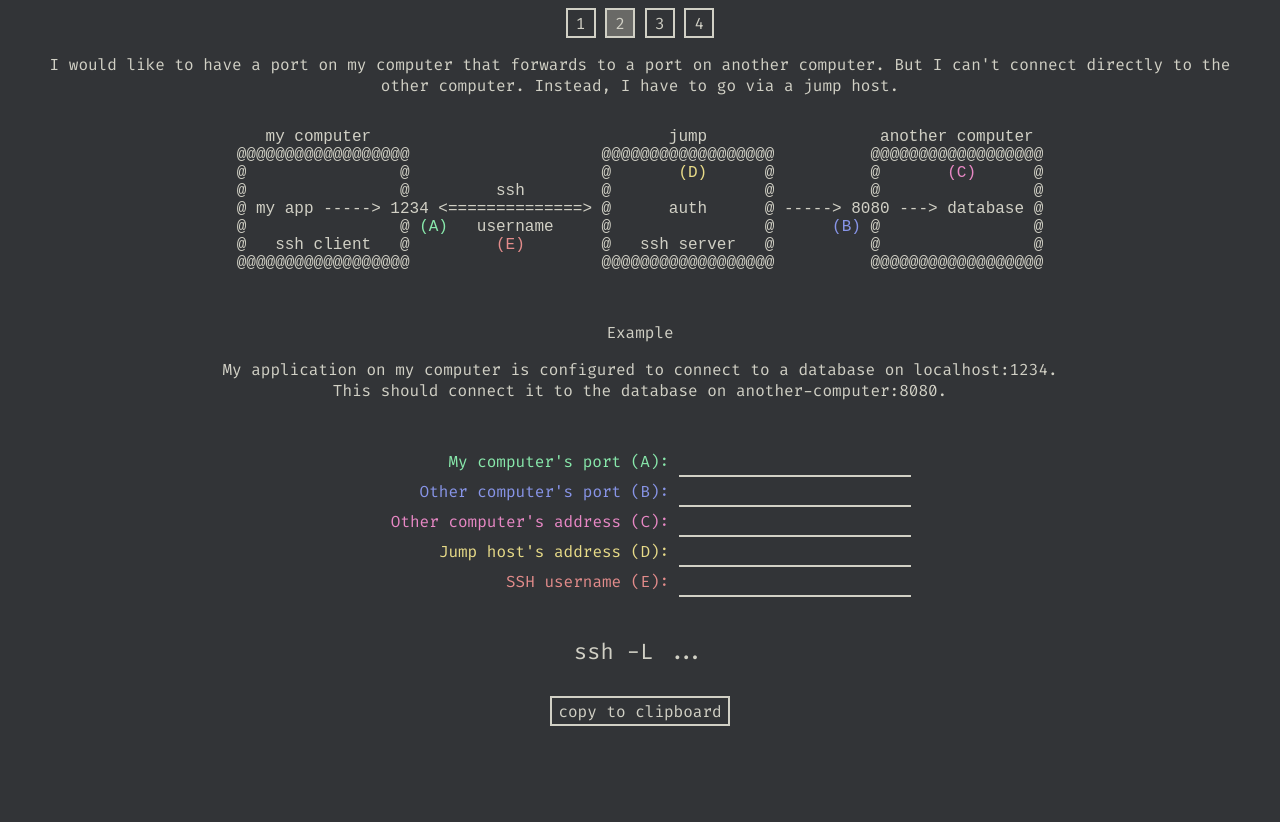
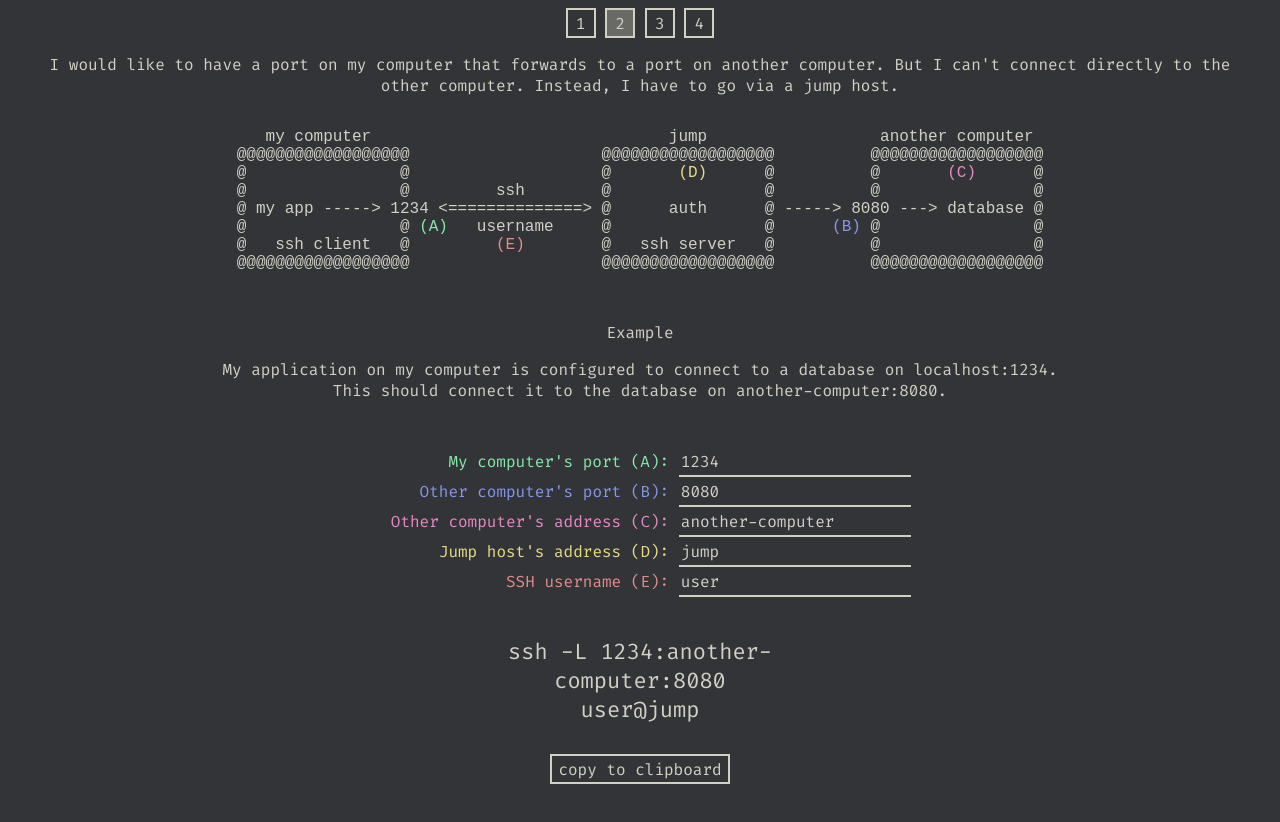
Before and after one commit to BarbieCue/ssh-wtf-web, a plain HTML site: page scenario2.html in a window 1280 px wide. Before the commit the page ends 800 px from the top, so only its background shows below. Drawn offline with Linux system fonts and the light colour scheme.

Commit message:
set input default values

```diff
--- a/scenario2.html
+++ b/scenario2.html
@@ -53,23 +53,23 @@
             <div class="questions">
                 <div>
                     <label class="a">My computer's port (A):</label>
-                    <input type="text" id="myport" />
+                    <input type="text" id="myport" value="1234"/>
                 </div>
                 <div>
                     <label class="b">Other computer's port (B):</label>
-                    <input type="text" id="otherport" />
+                    <input type="text" id="otherport" value="8080"/>
                 </div>
                 <div>
                     <label class="c">Other computer's address (C):</label>
-                    <input type="text" id="otheraddr" />
+                    <input type="text" id="otheraddr" value="another-computer"/>
                 </div>
                 <div>
                     <label class="d">Jump host's address (D):</label>
-                    <input type="text" id="jumpaddr" />
+                    <input type="text" id="jumpaddr" value="jump"/>
                 </div>
                 <div>
                     <label class="e">SSH username (E):</label>
-                    <input type="text" id="username" />
+                    <input type="text" id="username" value="user"/>
                 </div>
             </div>
 
@@ -92,9 +92,15 @@
             var username = document.getElementById('username');
 
             var result = document.getElementById('result');
-            result.innerText = "ssh -L ..."
+
+            function concatResult() {
+                return `ssh -L ${myport.value}:${otheraddr.value}:${otherport.value} ${username.value}@${jumpaddr.value}`;
+            }
+
+            result.innerText = concatResult()
+
             const inputHandler = function() {
-                result.innerText = `ssh -L ${myport.value}:${otheraddr.value}:${otherport.value} ${username.value}@${jumpaddr.value}`;
+                result.innerText = concatResult();
             }
 
             myport.addEventListener('input', inputHandler);
```
